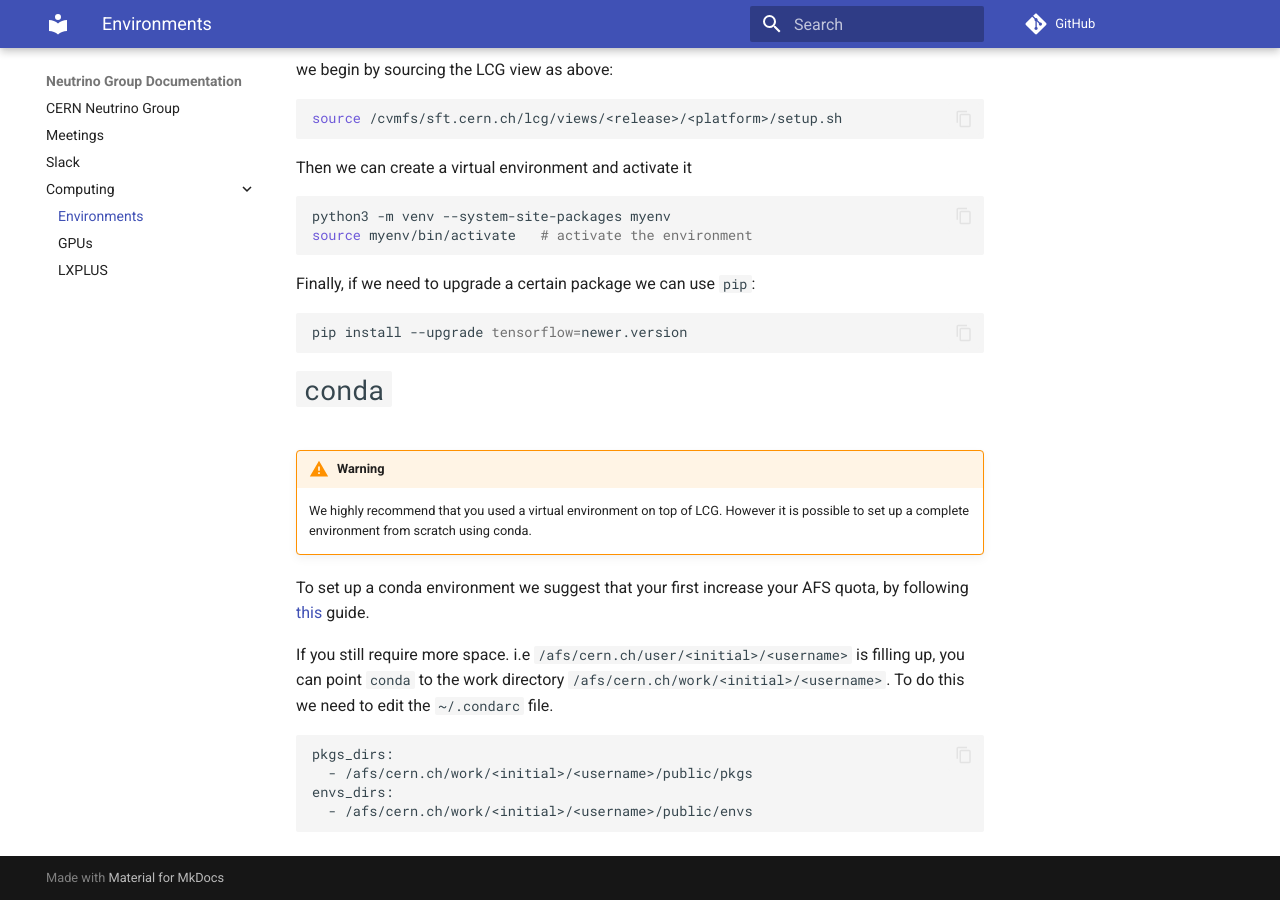
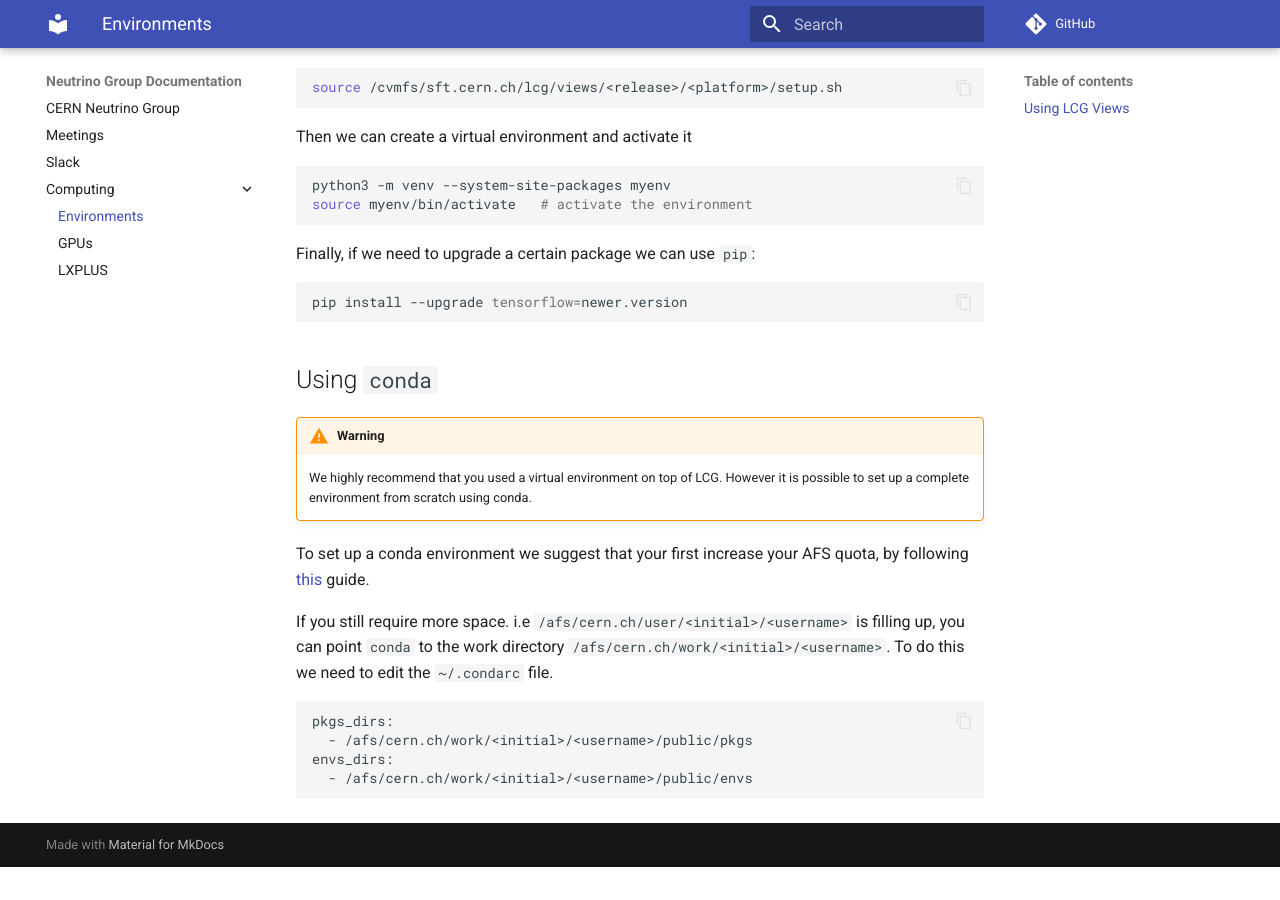
Before and after one commit to neutrino-cern/neutrino-cern.github.io, an MkDocs documentation site: the page built from docs/Computing/Environments.md, in a window 1280 px wide and 900 px high, scrolled down 569 px. Built offline with MkDocs 1.6.1 and Material for MkDocs 9.7.7, drawn with Linux system fonts in a browser that asks for light colours; comment, search, counter and statistics services are not loaded; after the commit the page ends 1436 px from its top, so only the background shows below that.

Commit message:
Removing spacing

````diff
--- a/docs/Computing/Environments.md
+++ b/docs/Computing/Environments.md
@@ -1,7 +1,6 @@
 # Environments
 
-# Using LCG Views
-
+## Using LCG Views
 The [LCG Releases](https://ep-dep-sft.web.cern.ch/document/lcg-releases) provide an extensive collection of regularly updated software. The list of available software can be seen [here](https://lcginfo.cern.ch/).
 
 After selecting an appropriate view we can load by sourcing a `setup.sh` file from `cvmfs` (this would be available on any `lxplus` machine):
@@ -29,11 +28,9 @@
 pip install --upgrade tensorflow=newer.version
 ```
 
-# `conda`
-
+## Using `conda`
 !!! warning
     We highly recommend that you used a virtual environment on top of LCG. However it is possible to set up a complete environment from scratch using conda.
-
 
 To set up a conda environment we suggest that your first increase your AFS quota, by following [this](https://resources.web.cern.ch/resources/Help/?kbid=067040) guide.
 
````
